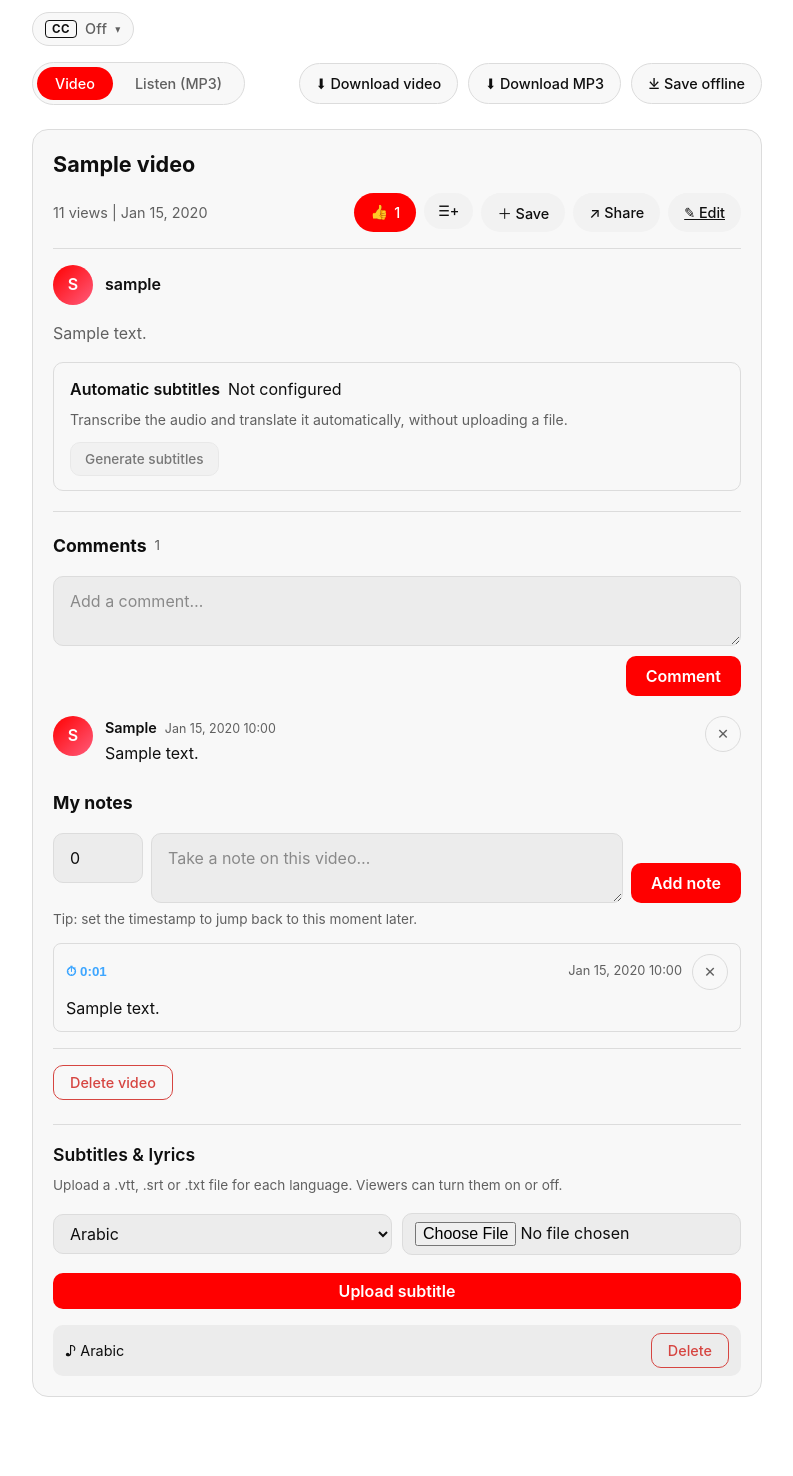
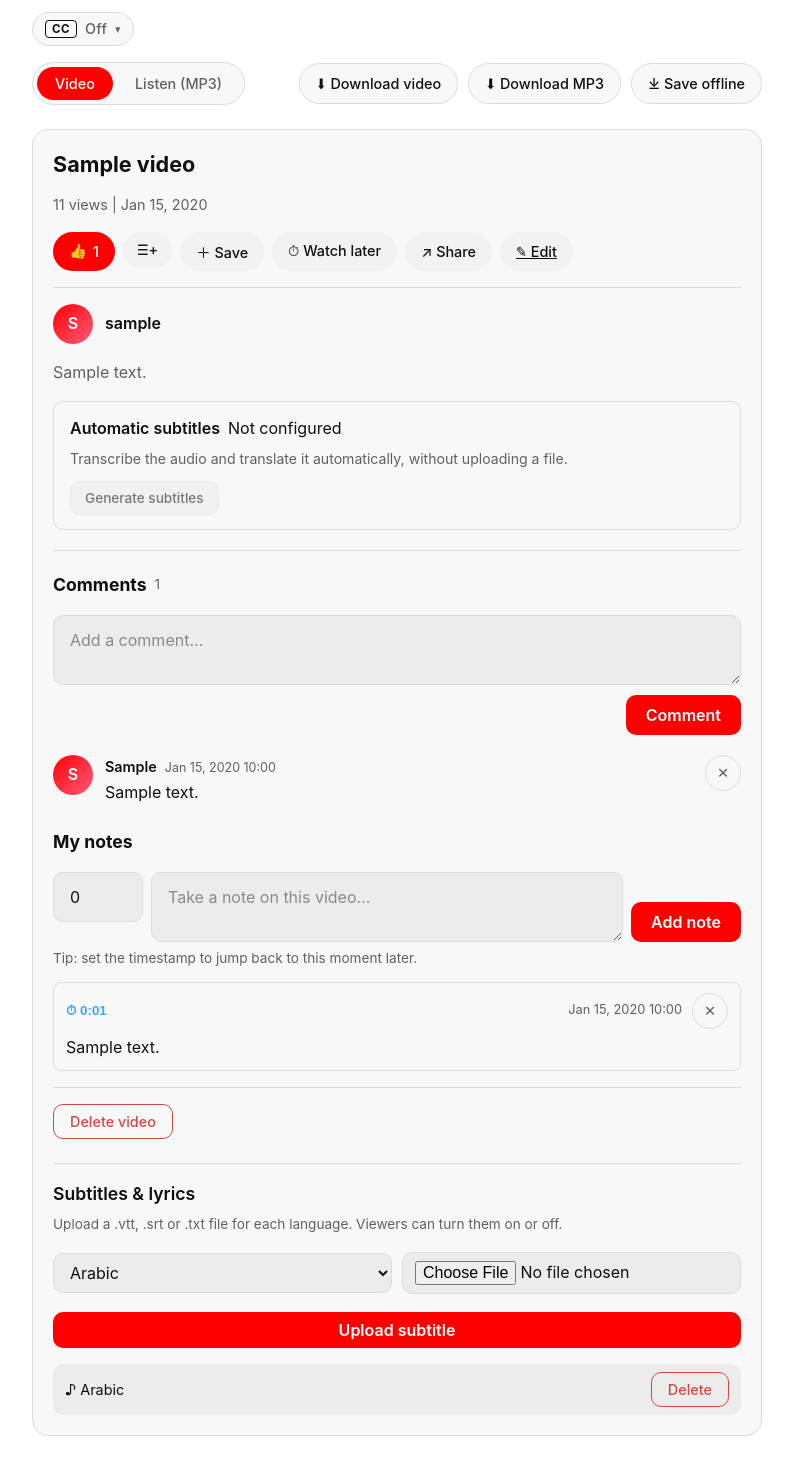
Before and after one commit to Makdial/fazakkir-dmwm, a Django app: page /1 in a window 1280 px wide. Shown: the part 511-1987 px from the top of the page, without its empty margins (32-825 px from the left). Before the commit the page ends 1908 px from the top, so only its background shows below. Run offline with Django 5.2, Linux system fonts and the light colour scheme; a user stored in the database is signed in; data comes from the database, SQL or seed files in the repository; tables that the repository leaves empty hold one stand-in row (values such as "Sample post"); grey boxes marked "Sample" are stand-in pictures; some libraries are stand-ins or nearby versions.

Commit message:
Add Watch Later playlist and video chapters

```diff
--- a/fazakkir_dmwm/static/css/videos.css
+++ b/fazakkir_dmwm/static/css/videos.css
@@ -192,6 +192,13 @@
 .activity-title { font-weight: 500; }
 .activity-detail { color: var(--text-secondary); font-size: 0.9rem; }
 .activity-date { color: var(--text-secondary); font-size: 0.8rem; margin-left: auto; width: 100%; }
+
+.chapters-section { margin: 16px 0; padding: 12px; border: 1px solid var(--border-color, #333); border-radius: 8px; }
+.chapters-title { margin: 0 0 8px; font-size: 1rem; }
+.chapters-list { list-style: none; padding: 0; margin: 0; display: flex; flex-direction: column; gap: 4px; }
+.chapter-link { display: flex; gap: 10px; align-items: baseline; background: none; border: none; cursor: pointer; text-align: left; padding: 4px 0; color: inherit; width: 100%; }
+.chapter-time { color: var(--accent, #3ea6ff); font-weight: 600; font-variant-numeric: tabular-nums; min-width: 48px; }
+.chapter-title { flex: 1; }
 
 /* Mobile: stack the note form and tighten cards so every feature is usable on
    a phone, matching the rest of the site's responsive behaviour. */
--- a/fazakkir_dmwm/templates/base.html
+++ b/fazakkir_dmwm/templates/base.html
@@ -112,6 +112,7 @@
                 {% endif %}
                 {% comment %}Every visitor gets a guest account automatically, so these are available without signing in.{% endcomment %}
                 <li><a href="{% url 'videos:playlists' %}" class="nav-link">{% trans "Playlists" %}</a></li>
+<li><a href="{% url 'videos:watch_later' %}" class="nav-link">{% trans "Watch later" %}</a></li>
                 <li>
                     <button type="button" class="nav-link nav-queue-btn" id="fzQueueToggle"
                             aria-controls="fzQueue" aria-expanded="false">
--- a/fazakkir_dmwm/videos/templates/videos/detail.html
+++ b/fazakkir_dmwm/videos/templates/videos/detail.html
@@ -152,6 +152,11 @@
                     <button type="button" class="vote-btn" id="saveToggle" aria-expanded="false" onclick="toggleSaveMenu()">
                         ＋ {% trans "Save" %}
                     </button>
+                    <button type="button" class="vote-btn" id="watchLaterToggle"
+                            data-added="{% if in_watch_later %}1{% else %}0{% endif %}"
+                            onclick="toggleWatchLater()">
+                        {% if in_watch_later %}✓{% else %}⏱{% endif %} {% trans "Watch later" %}
+                    </button>
                     {% endif %}
                     <button type="button" class="vote-btn" id="shareToggle" aria-expanded="false"
                             aria-controls="sharePanel" onclick="toggleShareMenu()">
@@ -229,6 +234,22 @@
 
             {% if video.description %}
             <p class="video-description">{{ video.description }}</p>
+            {% endif %}
+
+            {% if chapters %}
+            <div class="chapters-section">
+                <h3 class="chapters-title">{% trans "Chapters" %}</h3>
+                <ol class="chapters-list">
+                    {% for ch in chapters %}
+                    <li>
+                        <button type="button" class="chapter-link" onclick="seekToChapter({{ ch.time }})">
+                            <span class="chapter-time">{{ ch.label }}</span>
+                            <span class="chapter-title">{{ ch.title }}</span>
+                        </button>
+                    </li>
+                    {% endfor %}
+                </ol>
+            </div>
             {% endif %}
 
             {% if can_write %}
@@ -1080,6 +1101,27 @@
         });
     };
 
+    function seekToChapter(seconds) {
+        const player = document.querySelector("video");
+        if (player) { try { player.currentTime = seconds; player.play(); } catch (e) {} }
+    };
+
+    function toggleWatchLater() {
+        const btn = document.getElementById("watchLaterToggle");
+        fetch(`/${videoId}/watch-later/`, {
+            method: "POST", headers: { "X-CSRFToken": csrfHeader() }
+        })
+            .then(r => r.json())
+            .then(data => {
+                if (!data.success) { alert(data.error || "{% trans 'Failed.' %}"); return; }
+                if (btn) {
+                    btn.dataset.added = data.added ? "1" : "0";
+                    btn.innerHTML = (data.added ? "✓" : "⏱") + " {% trans 'Watch later' %}";
+                }
+            })
+            .catch(() => alert("{% trans 'Failed.' %}"));
+    };
+
     // Inline handlers in the markup (onclick, onsubmit, onchange) call these by name.
     Object.assign(window, {
         retryAudio,
@@ -1098,6 +1140,8 @@
         postNote,
         deleteNote,
         seekToNote,
+        seekToChapter,
+        toggleWatchLater,
     });
 })();
 </script>
--- a/fazakkir_dmwm/videos/urls.py
+++ b/fazakkir_dmwm/videos/urls.py
@@ -28,6 +28,7 @@ urlpatterns = [
     path("upload/submit/", views.video_upload, name="upload_submit"),
     path("upload/youtube/", views.youtube_import, name="youtube_import"),
     path("playlists/", views.playlist_list, name="playlists"),
+    path("watch-later/", views.watch_later, name="watch_later"),
     path("playlists/new/", views.playlist_create, name="playlist_create"),
     path("playlists/<int:playlist_id>/", views.playlist_detail, name="playlist_detail"),
     path("playlists/<int:playlist_id>/delete/", views.playlist_delete, name="playlist_delete"),
@@ -53,6 +54,7 @@ urlpatterns = [
     path("<int:video_id>/delete/", views.delete_video, name="delete"),
     path("<int:video_id>/edit/", views.video_edit, name="edit"),
     path("<int:video_id>/vote/", views.video_vote, name="vote"),
+    path("<int:video_id>/watch-later/", views.watch_later_toggle, name="watch_later"),
     path("<int:video_id>/comments/add/", views.comment_add, name="comment_add"),
     path(
         "<int:video_id>/subtitles/<str:language_code>.vtt",
--- a/fazakkir_dmwm/videos/views.py
+++ b/fazakkir_dmwm/videos/views.py
@@ -181,6 +181,28 @@ def _translate_description(text, target_language):
     return result
 
 
+def parse_chapters(description):
+    """Parse 'M:SS Title' or 'H:MM:SS Title' lines from a description."""
+    import re
+
+    chapters = []
+    if not description:
+        return chapters
+    pattern = re.compile(r"^\s*(\d{1,2}:\d{2}(?::\d{2})?)\s+(.+?)\s*$")
+    for line in (description or "").splitlines():
+        match = pattern.match(line)
+        if not match:
+            continue
+        stamp, title = match.group(1), match.group(2).strip()
+        parts = stamp.split(":")
+        if len(parts) == 3:
+            seconds = int(parts[0]) * 3600 + int(parts[1]) * 60 + int(parts[2])
+        else:
+            seconds = int(parts[0]) * 60 + int(parts[1])
+        chapters.append({"time": seconds, "label": stamp, "title": title})
+    return chapters
+
+
 def video_detail(request, video_id):
     video = get_object_or_404(Video.objects, id=video_id)
 
@@ -245,6 +267,7 @@ def video_detail(request, video_id):
 
     user_playlists = []
     playlist_ids_with_video = set()
+    in_watch_later = False
     if request.user.is_authenticated:
         user_playlists = list(
             request.user.playlists.annotate(item_count=Count("items"))
@@ -254,6 +277,9 @@ def video_detail(request, video_id):
                 playlist__user=request.user, video=video
             ).values_list("playlist_id", flat=True)
         )
+        wl = Playlist.objects.filter(user=request.user, title="Watch Later").first()
+        if wl is not None:
+            in_watch_later = PlaylistItem.objects.filter(playlist=wl, video=video).exists()
 
     # Absolute links a visitor can send to a friend. The MP3 is shared through
     # our own audio-stream route rather than the presigned download URL, because
@@ -279,6 +305,7 @@ def video_detail(request, video_id):
             "comment_count": comments.count(),
             "user_playlists": user_playlists,
             "playlist_ids_with_video": playlist_ids_with_video,
+            "in_watch_later": in_watch_later,
             "audio_pending": audio_pending,
             "audio_failed": audio_failed,
             "audio_none": audio_none,
@@ -293,6 +320,7 @@ def video_detail(request, video_id):
             "subtitles_failed": video.auto_subtitle_status == "failed",
             "subtitle_tracks": video.subtitle_tracks.all(),
             "subtitle_choices": [(code, _(name)) for code, name in language_choices()],
+            "chapters": parse_chapters(video.description),
             "video_notes": (
                 VideoNote.objects.filter(user=request.user, video=video).order_by("-created_at")
                 if request.user.is_authenticated
@@ -1699,3 +1727,49 @@ def my_activity(request):
         .order_by("-created_at")[:200]
     )
     return render(request, "videos/my_activity.html", {"activities": activities})
+
+
+# --- Watch Later ---------------------------------------------------------------
+
+def _watch_later_playlist(user):
+    """Get or create the user's private 'Watch Later' playlist."""
+    playlist = Playlist.objects.filter(user=user, title="Watch Later").first()
+    if playlist is None:
+        playlist = Playlist.objects.create(
+            user=user, title="Watch Later", is_public=False
+        )
+    return playlist
+
+
+def watch_later(request):
+    if not request.user.is_authenticated:
+        return redirect("accounts:login")
+    playlist = _watch_later_playlist(request.user)
+    items = playlist.items.all()
+    return render(
+        request, "videos/playlist_detail.html",
+        {"playlist": playlist, "items": items, "is_owner": True},
+    )
+
+
+@require_POST
+def watch_later_toggle(request, video_id):
+    if not request.user.is_authenticated:
+        return JsonResponse(
+            {"success": False, "error": _("You must be signed in.")}, status=403
+        )
+    video = get_object_or_404(Video, id=video_id)
+    playlist = _watch_later_playlist(request.user)
+    item = PlaylistItem.objects.filter(playlist=playlist, video=video).first()
+    if item:
+        item.delete()
+        added = False
+    else:
+        PlaylistItem.objects.create(playlist=playlist, video=video)
+        added = True
+        log_activity(
+            request.user, Activity.VERB_PLAYLIST_ADD, video=video,
+            title=video.title, detail="Watch Later",
+        )
+    playlist.save(update_fields=["updated_at"])
+    return JsonResponse({"success": True, "added": added})
```
